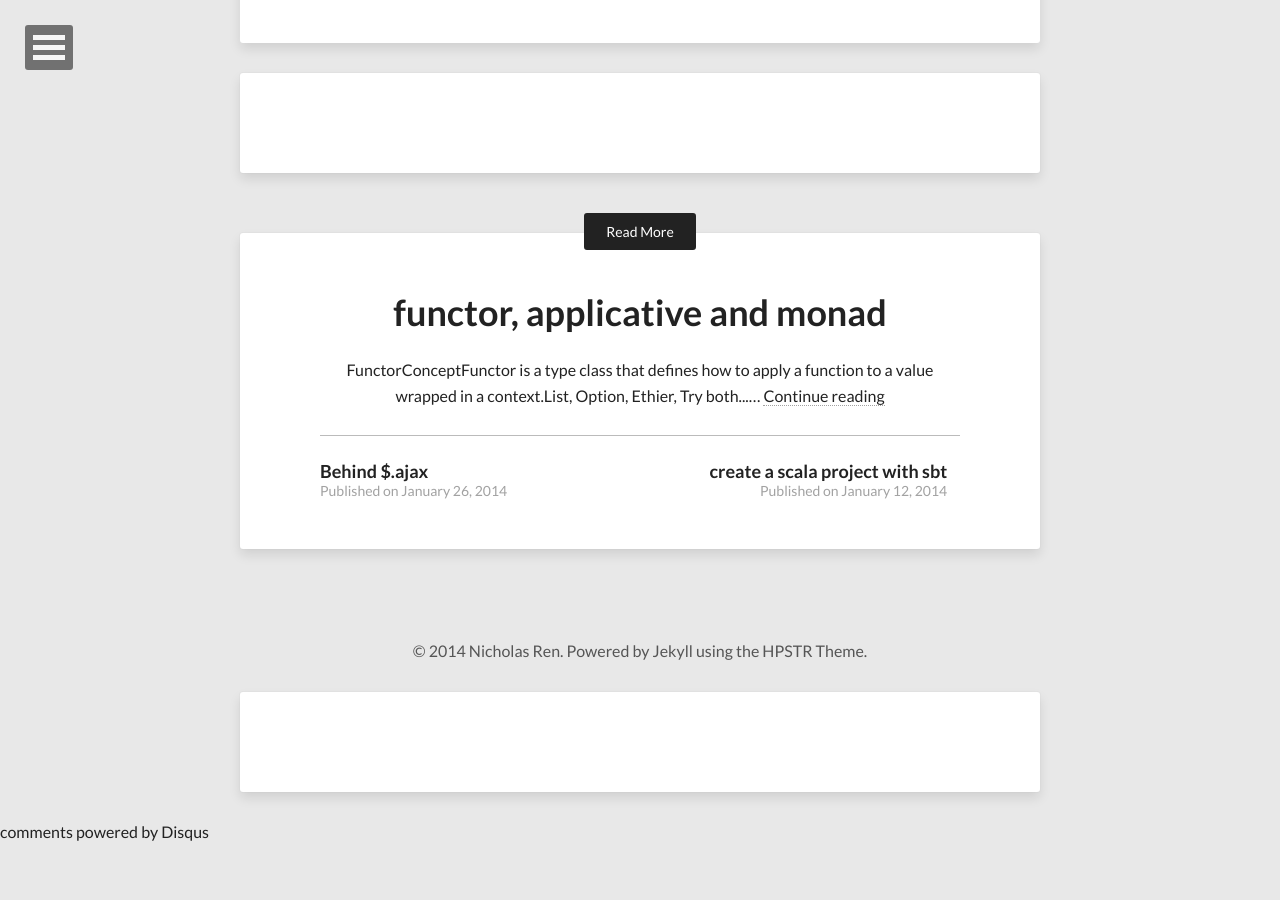
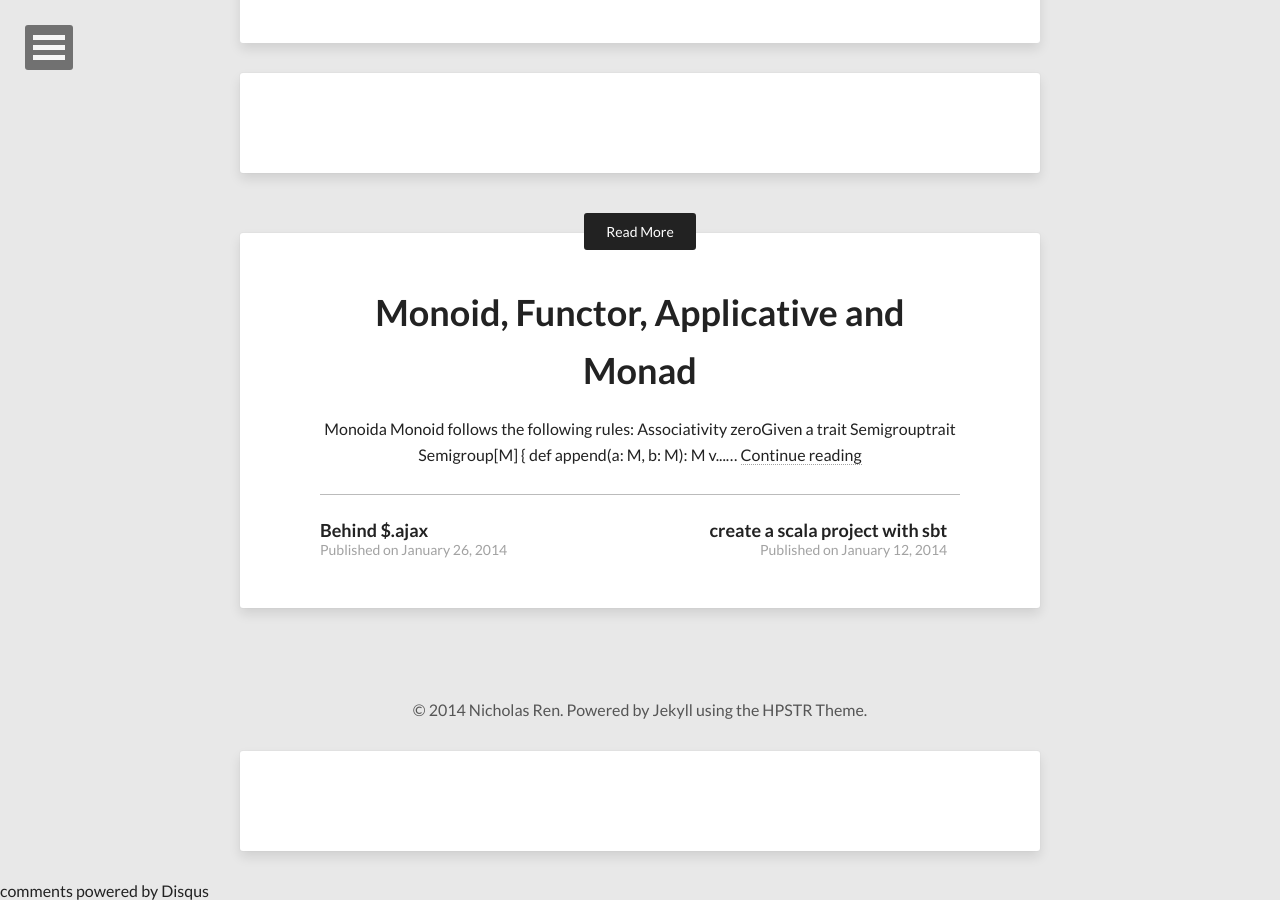
Before and after one commit to nicholasren/nicholasren.github.io, a Jekyll site: the page built from _posts/2014-05-09-about-rx-java.md, in a window 1280 px wide and 900 px high, scrolled down 4607 px. Built offline with Jekyll 4.4.1, drawn with Linux system fonts in a browser that asks for light colours; nearby versions of some CDN libraries; Markdown is read by kramdown in place of the engine named in the settings; comment, search, counter and statistics services are not loaded; before the commit the page ends 5448 px from its top, so only the background shows below that; some of the changed lines change nothing that is shown.

Commit message:
refine monad definition

```diff
--- a/_posts/2014-03-28-monad.md
+++ b/_posts/2014-03-28-monad.md
@@ -1,76 +1,8 @@
 ---
 layout: post
-title: "functor, applicative and monad"
+title: "Monoid, Functor, Applicative and Monad"
 comments: true
 ---
-
-### Functor
-
-#### Concept
-Functor is a _type class_ that defines how to apply a function to a value wrapped in a context.`List`, `Option`, `Ethier`, `Try` both are functor.
-
-{% highlight scala%}
-trait Functor[A] {
-  def map[B](f: A => B): Functor[B]
-}
-{% endhighlight%}
-
-#### Functor laws:
-
-- `map id = id`
-
-   if we map the `id` function over a functor, the functor that we get back should be the same as the original functor
-- for any functor F, the following should hold: `fmap (f . g) F = fmap f (fmap g F)`
-
-  composing two functions and then mapping the resulting function over a functor should be the same as first mapping one function over the functor and then mapping the other one
-
-#### Function is Functor:
-###### Function composition:
-Mapping a Function over a Function will produce a new Function(function composition), just like mapping a function over a `List` will produce a `List`, mapping a function over a `Option` will produce a `Option`.
-
-###### Lifting:
-Given a `map` function with type `(A => B) => F[A] => F[B]`(`F` is a functor, it could be `List`, `Option`, or `Ethier`), we can think the `map` as a function which take a function (with type `A => B`) as parameter and return a new function just like the old one(with type `F[A] => F[B]`).
-
-### Applicative
-
-#### Concept
-Applicative is a _type class_ that defines how to apply a function wrapped in a context to a value wrapped in a context.
-{% highlight scala%}
-trait Applicative[A] extends Functor{
-  def unit(a: A): Applicative[A]
-  //TODO this may not be the right name
-  def bind[B](f: Applicative[A=>B]): Applicative[B]
-}
-{% endhighlight%}
-
-### Monad
-
-####Concept
-Monad  is a _type class_  that defines how to apply a function that returns a wrapped value to a wrapped value.
-{% highlight scala%}
-trait Monad[A] extends Applicative{
-  def flatMap[B](f: A => Monad[B]): Monad[B] // f is called monadic function
-}
-{% endhighlight%}
-
-####Monad law
-
-- Left identity
-
- Given a value `x` and a function `f`, the following should hold `unit(x) flatMap f = f(x)`
-
-- Right identity
-
- Given a monad `m`, the following should hold ` m flatMap unit = m`
-
-- Associativity
-
-Given a monad `m` and two functions `f` and `g`, the following should hold:
-`m flatMap f flatMap g == m flatMap g flatMap f`
-
-__Problme monad want to solve:__
-
-__if we have a fancy value and a function that takes a normal value but returns a fancy value, how do we feed that fancy value into the function?__
 
 ### Monoid
 a Monoid follows the following rules:
@@ -101,3 +33,102 @@
   - `A => A` with `compose` and `identity`
   - `List[A]` with `++` and `Nil`
   - `String` with `+` and `""`
+
+### Functor
+
+#### Concept
+Functor is a _type class_ that defines how to apply a function to a value wrapped in a context(`T`).`List`, `Option`, `Ethier`, `Try` both are functor.
+
+{% highlight scala%}
+trait Functor[T[_], A] {
+  def fmap[B](f: A => B): Functor[T, B]
+
+  def id: T[A]
+}
+{% endhighlight%}
+
+the Functor takes two type parameters, `T[_]` which is a generic type, and a type `A`
+one concrete example is:
+{% highlight scala%}
+//List as T, A as A
+case class ListFunctor[A](val id: A, xs: List[A]) extends Functor[List, A] {
+  def fmap[B](f: A => B): List[B] = ListFunctor(xs.map(f))
+}
+{% endhighlight%}
+
+#### Functor laws:
+
+- `fmap id = id`
+
+   if we map the `id` function over a functor, the functor that we get back should be the same as the original functor
+- for any functor F, the following should hold: `fmap (f . g) F = fmap f (fmap g F)`
+
+  composing two functions and then mapping the resulting function over a functor should be the same as first mapping one function over the functor and then mapping the other one
+
+#### Function is Functor:
+###### Function composition:
+Mapping a Function over a Function will produce a new Function(function composition), just like mapping a function over a `List` will produce a `List`, mapping a function over a `Option` will produce a `Option`.
+
+###### Lifting:
+Given a `map` function with type `(A => B) => F[A] => F[B]`(`F` is a functor, it could be `List`, `Option`, or `Ethier`), we can think the `map` as a function which take a function (with type `A => B`) as parameter and return a new function just like the old one(with type `F[A] => F[B]`).
+
+### Applicative
+
+#### Concept
+Applicative is a _type class_ that defines how to apply a function `tf` wrapped in a context `T`  to a value wrapped in a context `T`.
+{% highlight scala%}
+trait Applicative[T[_], A] extends Functor[T, A] {
+  def apply[B](f: T[A => B]): Applicative[T, B]
+}
+{% endhighlight%}
+
+### Monad
+
+####Concept
+Monad  is a _type class_ `Monad[T[_], A]` that defines how to apply a function that returns a wrapped value `A => T[B]` to a wrapped value `T[A]`.
+{% highlight scala%}
+trait Monad[T[_], A] extends Monoid[T, A] with Applicative[T, A] {
+  def flatMap[B](f: A => T[B]): Monad[T, B]
+}
+{% endhighlight%}
+
+####Monad law
+
+- Left identity
+
+ Given a value `x` and a function `f`, the following should hold `unit(x) flatMap f = f(x)`
+
+- Right identity
+
+ Given a monad `m`, the following should hold ` m flatMap unit = m`
+
+- Associativity
+
+Given a monad `m` and two functions `f` and `g`, the following should hold:
+`m flatMap f flatMap g == m flatMap g flatMap f`
+
+__Problme monad want to solve:__
+
+__if we have a fancy value and a function that takes a normal value but returns a fancy value, how do we feed that fancy value into the function?__
+
+####A concrete Monad example
+{% highlight scala%}
+
+case class ListMonad[A](val list: List[A])  extends Monad[List, A] {
+  //defined in Monoid
+  override def append(values: List[A]): ListMonad[A] = ListMonad(list ++ values)
+
+  //defined in Monoid
+  override def id: List[A] = Nil
+
+  //defined in Functor
+  override def fmap[B](f: (A) => B): ListMonad[B] = ListMonad(list.map(f))
+
+  //defined in Applicative
+  override def apply[B](tf: List[(A) => B]): ListMonad[B] = ListMonad(list.map(tf.head))
+
+  //defined in Monad
+  override def flatMap[B](f: (A) => List[B]): ListMonad[B] = ListMonad(list.flatMap(f))
+}
+
+{% endhighlight%}
```
